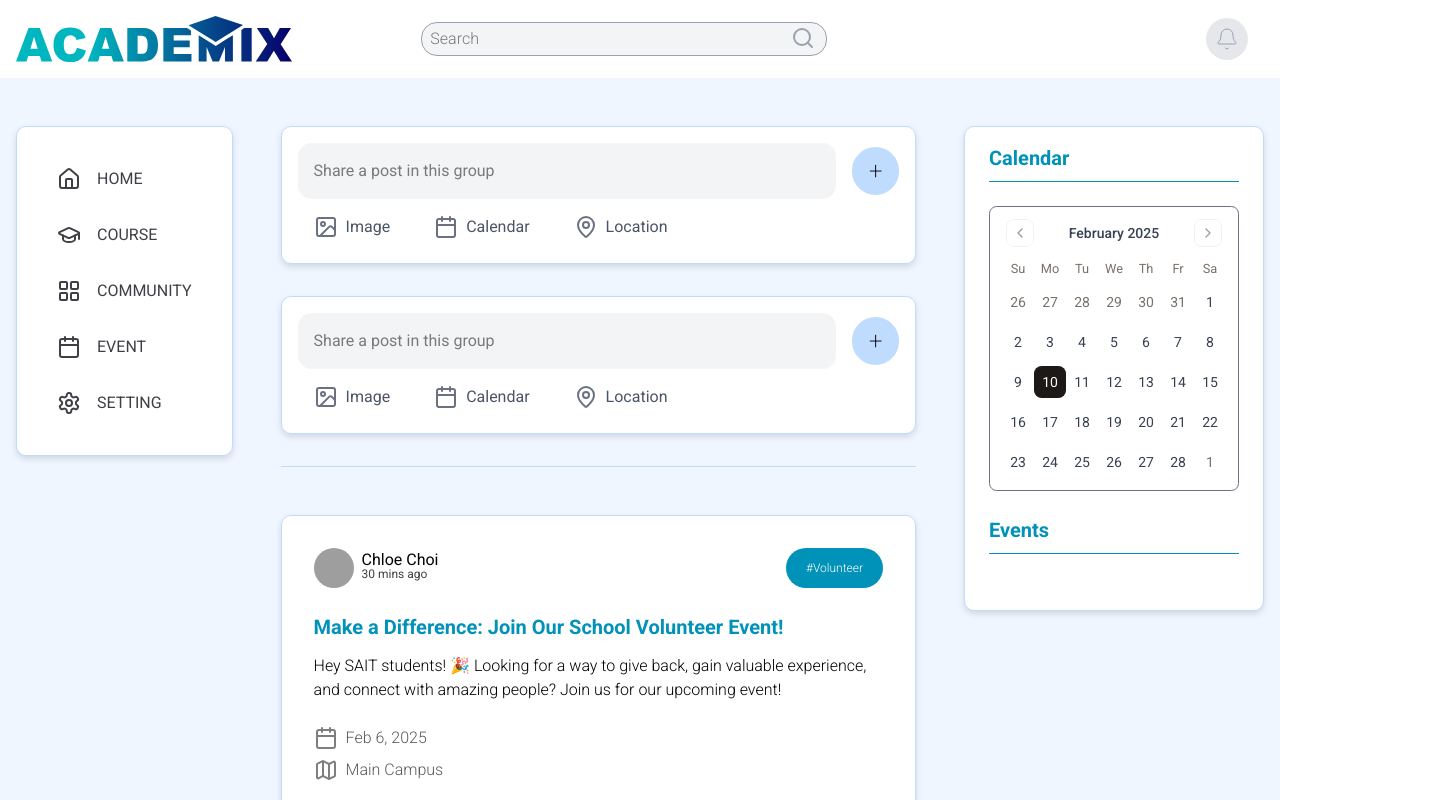
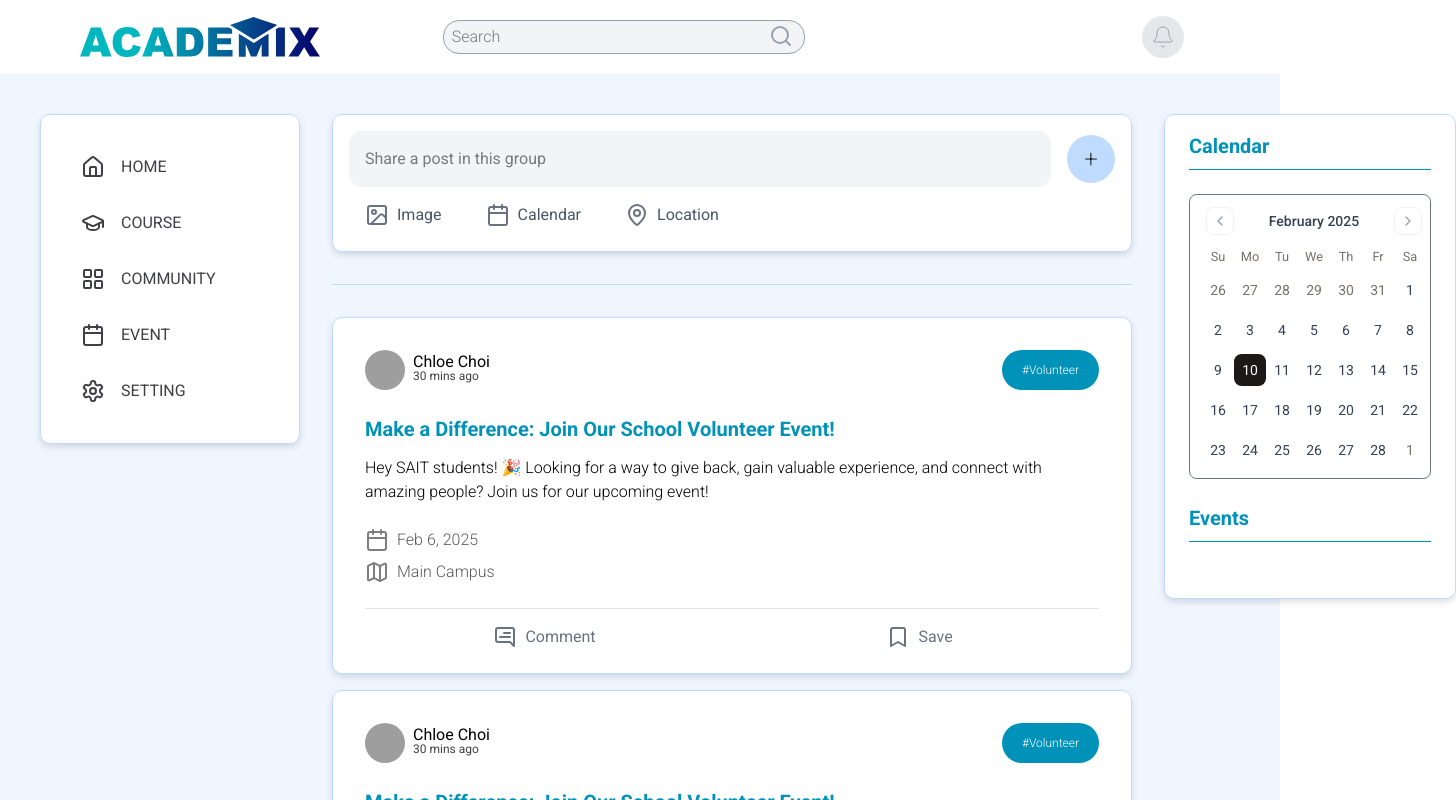
Before and after one commit to NeilMD/react-school-board, a React (Vite) app in the folder frontend/: page /home in a window 1280 px wide. Shown: the top 800 px of the page, 1456 px wide, since content can reach past the window. Built offline with nearby package versions, Linux system fonts and the light colour scheme; grey boxes are pictures that could not be loaded.

Commit message:
fix: Updated padding and margin based on our Head Designer's Request

```diff
--- a/frontend/src/index.css
+++ b/frontend/src/index.css
@@ -108,7 +108,7 @@
   }
 
   .home-card {
-    @apply m-4 h-fit rounded-[10px] border border-blue-border bg-white p-8 pb-2 drop-shadow-md;
+    @apply mb-4 h-fit rounded-[10px] border border-blue-border bg-white p-8 pb-2 drop-shadow-md;
   }
 
   #sidebar-list {
--- a/frontend/src/pages/home/Home.jsx
+++ b/frontend/src/pages/home/Home.jsx
@@ -13,14 +13,14 @@
       <header>
         <NavHeader />
       </header>
-      <main className="mt-8 flex grow flex-row gap-4">
+      <main className="mx-10 mt-10 flex grow flex-row gap-4">
         <div className="max-w-[282px] basis-1/10">
           <Sidebar />
         </div>
-        <div className="flex basis-8/10 flex-col">
-          <SharePost></SharePost>
-          <FormPost />
-          <Separator className="mx-4 mt-4 mb-8 w-[unset] bg-(--academix-blue)" />
+        <div className="flex basis-8/10 flex-col items-center">
+          <FormPost></FormPost>
+
+          <Separator className="mx-4 mt-4 mb-8 w-[800px] bg-(--academix-blue)" />
           <Post />
           <Post />
           <Post />
--- a/frontend/src/pages/home/components/calendarsidebar.jsx
+++ b/frontend/src/pages/home/components/calendarsidebar.jsx
@@ -7,7 +7,7 @@
   const [date, setDate] = useState(new Date());
 
   return (
-    <div className="home-card px-6 pt-4 pb-8 text-[20px] font-bold text-cyan-600">
+    <div className="home-card mx-0 w-[292px] px-6 pt-4 pb-8 text-[20px] font-bold text-cyan-600">
       <h5>Calendar</h5>
       <Separator className="mt-2 mb-6 bg-cyan-600" />
       <Calendar
--- a/frontend/src/pages/home/components/formpost.jsx
+++ b/frontend/src/pages/home/components/formpost.jsx
@@ -3,8 +3,7 @@
 
 const FormPost = () => {
   return (
-    <div>
-      <div className="home-card main-share-post-container flex cursor-pointer flex-col space-y-2 p-4">
+    <div className="home-card main-share-post-container flex w-[800px] cursor-pointer flex-col space-y-2 p-4">
       <div className="flex w-full items-center space-x-4">
         {/* Text Area */}
         <textarea
@@ -41,7 +40,6 @@
         </div>
       </div>
     </div>
-    </div>
   );
 };
 
--- a/frontend/src/pages/home/components/navheader.jsx
+++ b/frontend/src/pages/home/components/navheader.jsx
@@ -11,9 +11,9 @@
 
 function NavHeader() {
   return (
-    <div className="z-10 flex h-fit w-full items-center bg-white px-4 pt-4 pb-4">
+    <div className="z-10 flex h-fit w-full items-center bg-white px-20 pt-4 pb-4">
       <div className="basis-1/3">
-        <img className="align- h-[46px]" src={AcademixLogo} />
+        <img className="align- h-[40px] w-[240px]" src={AcademixLogo} />
       </div>
       <div className="relative w-2xs basis-1/3">
         <input
--- a/frontend/src/pages/home/components/post.jsx
+++ b/frontend/src/pages/home/components/post.jsx
@@ -78,7 +78,7 @@
   };
 
   return (
-    <div className="home-card">
+    <div className="home-card max-w-[800px]">
       <PostHeader /> {/* Inline usage of PostHeader */}
       <PostBody /> {/* Inline usage of PostBody */}
       <PostFooter />
--- a/frontend/src/pages/home/components/sharepost.jsx
+++ b/frontend/src/pages/home/components/sharepost.jsx
@@ -3,7 +3,7 @@
 
 export function SharePost() {
   return (
-    <div className="home-card main-share-post-container flex cursor-pointer flex-col space-y-2 p-4">
+    <div className="home-card main-share-post-container flex max-w-[800px] cursor-pointer flex-col space-y-2 p-4">
       <div className="flex w-full items-center space-x-4">
         {/* Text Area */}
         <textarea
--- a/frontend/src/pages/home/components/sidebar.jsx
+++ b/frontend/src/pages/home/components/sidebar.jsx
@@ -7,7 +7,7 @@
 
 function Sidebar() {
   return (
-    <div className="home-card px-6 pt-4 pb-8">
+    <div className="home-card mx-0 w-[260px] px-6 pt-4 pb-8">
       <ul id="sidebar-list" className="font-base text-text-base uppercase">
         <li className="active-nav">
           <HomeIcon></HomeIcon>
```
Lines whose indentation alone changed are shown as unchanged.
